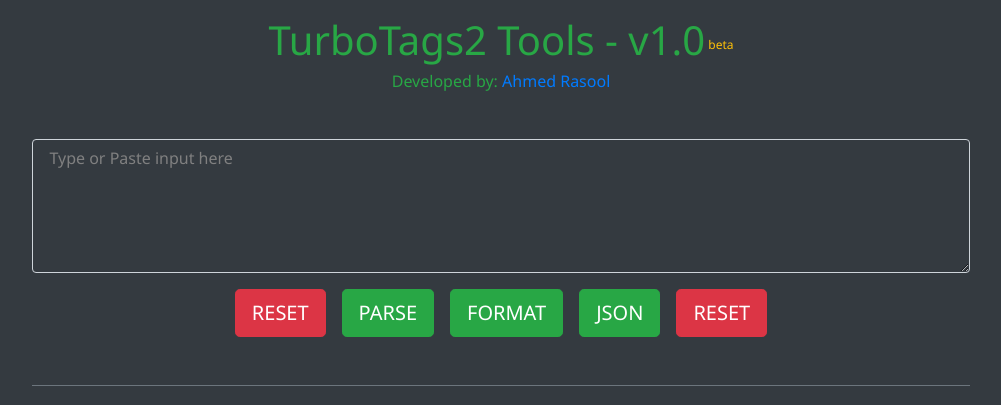
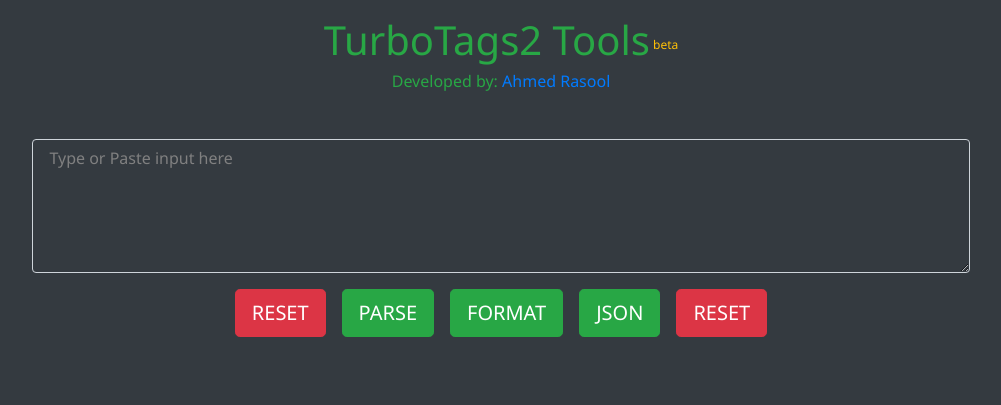
Before and after one commit to AHMED3T/t3, a plain HTML site: page index.html in a window 1280 px wide. Shown: the whole page, without its empty margins (139-1140 px from the left). Drawn offline with nearby package versions, Linux system fonts and the light colour scheme.

Commit message:
Header and title updated (version removed)

```diff
--- a/index.html
+++ b/index.html
@@ -7,7 +7,7 @@
   <meta http-equiv="X-UA-Compatible" content="ie=edge" />
   <link rel="stylesheet" href="./css/bootstrap.min.css">
   <link rel="stylesheet" href="./css/style.css">
-  <title>TurboTags2 Tools - v1.0</title>
+  <title>TurboTags2 Tools</title>
 
   <!-- js logic script -->
   <script src="./js/tt2tools.js"></script>
@@ -17,7 +17,7 @@
 
   <!-- header start -->
   <header class="text-center my-3 text-success">
-    <h1>TurboTags2 Tools - v1.0<sup class="text-warning"> beta</sup></h1>
+    <h1>TurboTags2 Tools<sup class="text-warning"> beta</sup></h1>
     <h6>Developed by: <a href="https://github.com/ahmed-rasool" class="text-primary">Ahmed Rasool</a></h6>
   </header>
   <!-- header end -->
@@ -43,7 +43,7 @@
     </section>
     <!-- input section end -->
 
-    <hr class="border-secondary">
+    <!-- <hr class="border-secondary"> -->
     <!-- output section start -->
     <section class="bg-secondary text-white-50 container overflow-auto">
       <code id="output-p" class="hide text-white"></code>
```
